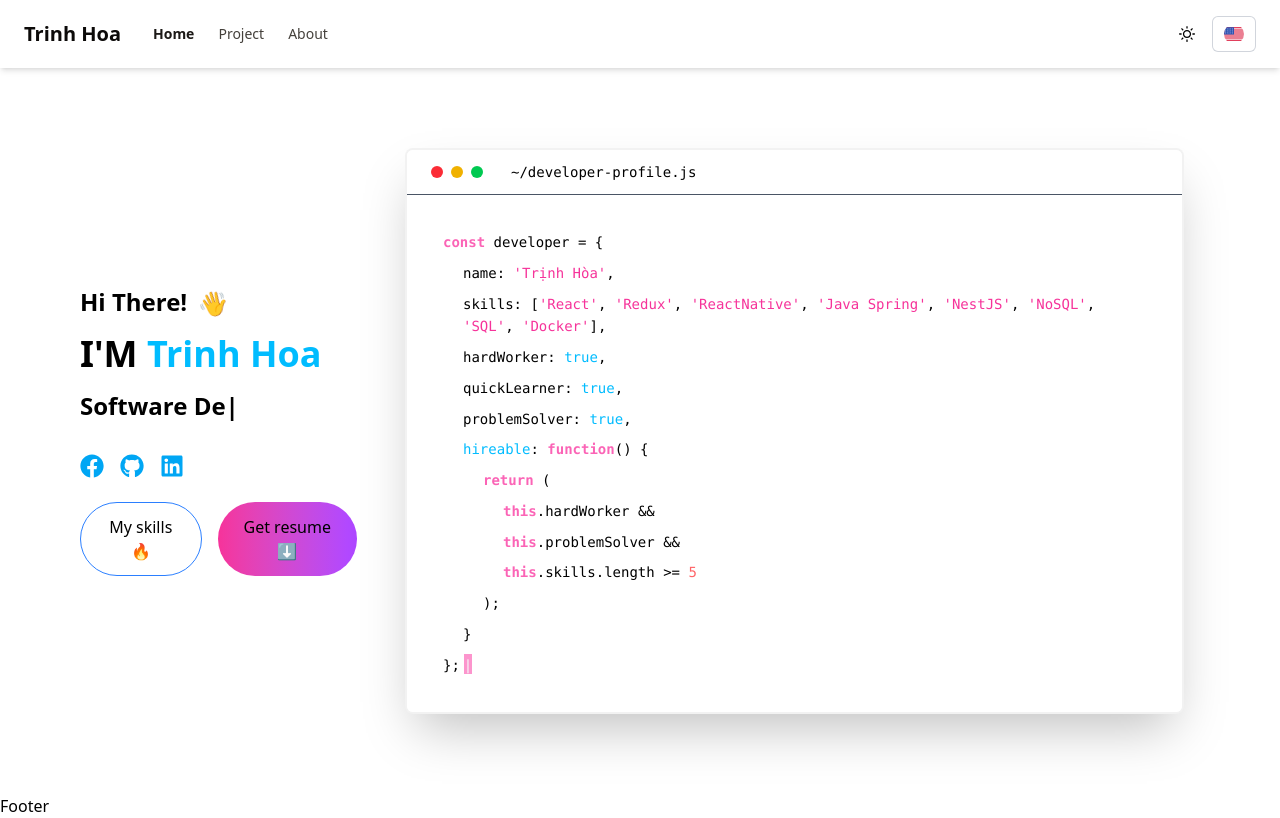
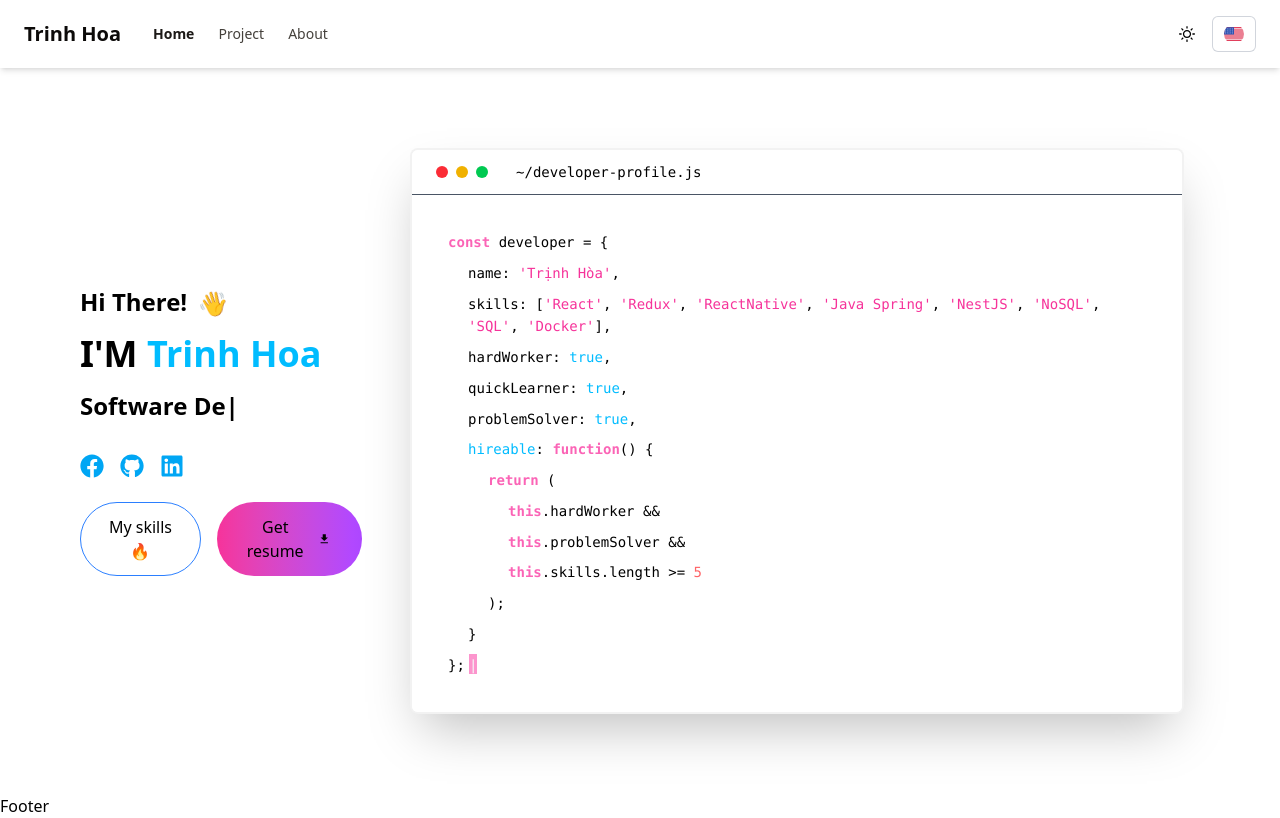
Before and after one commit to TrinhHoa-23520508/portfolio, a React (Vite) app: page / in a window 1280 px wide. Built offline with nearby package versions, Linux system fonts and the light colour scheme.

Commit message:
handle download resume

```diff
--- a/src/components/HeroSection.tsx
+++ b/src/components/HeroSection.tsx
@@ -6,11 +6,11 @@ import DeveloperTerminal from "./DeveloperTermianl";
 import type { DeveloperProfile } from "@/types/type";
 import { ThemeColor } from "@/utils/ColorsConstant";
 import { useTranslation } from "react-i18next";
-
+import { MdDownload } from "react-icons/md";
 
 const HeroSection = () => {
     const [wave, setWave] = useState(false);
-    const {t} = useTranslation()
+    const { t } = useTranslation()
     const developer: DeveloperProfile = {
         name: 'Trịnh Hòa',
         skills: ['React', 'Redux', 'ReactNative', 'Java Spring', 'NestJS', 'NoSQL', 'SQL', 'Docker'],
@@ -34,6 +34,16 @@ const HeroSection = () => {
         return () => clearInterval(interval);
     }, []);
 
+
+    const handleDownloadResumePdf = () => {
+        const link = document.createElement("a");
+        link.href = "/Resume.pdf";
+        link.download = "Resume.pdf";
+        link.style.display = "none";
+        document.body.appendChild(link);
+        link.click();
+        document.body.removeChild(link);
+    }
     return (
         <section className={`flex flex-col md:flex-row justify-between items-center gap-8 px-6 md:px-20 py-16 ${ThemeColor.background} text-white`}>
             {/* Left Content */}
@@ -91,8 +101,10 @@ const HeroSection = () => {
                         text-black dark:text-white">
                         {t('mySkill')} 🔥
                     </button>
-                    <button className="px-6 py-2 rounded-full bg-gradient-to-r from-pink-500 to-purple-500 hover:opacity-90 text-black transition">
-                        {t('getResume')} ⬇
+                    <button className="flex justify-center items-center px-6 py-2 rounded-full bg-gradient-to-r from-pink-500 to-purple-500 hover:opacity-90 text-black transition"
+                        onClick={handleDownloadResumePdf}>
+                        {t('getResume')}
+                        <MdDownload className="mx-2" />
                     </button>
                 </div>
             </div>
```
Also changed, not shown: 1 other file (tests, documents, lock files or other folders).
